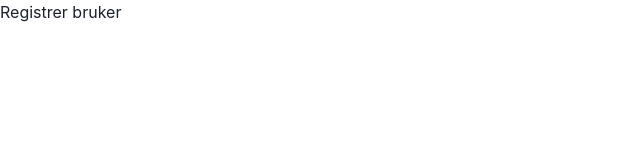
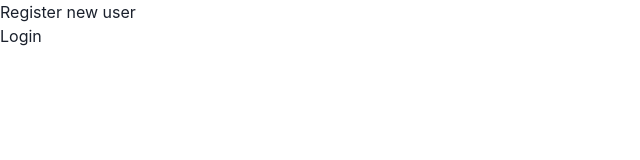
Before and after one commit to elismol/ReTicket, a React (Create React App) app in the folder frontend/: page / in a window 1280 px wide. Shown: the top 160 px of the page, without its empty margins (0-640 px from the left). Built offline with nearby package versions, Linux system fonts and the light colour scheme.

Commit message:
Fixed reference to login page

```diff
--- a/frontend/src/App.js
+++ b/frontend/src/App.js
@@ -1,8 +1,9 @@
 import "./App.css";
 import { BrowserRouter, Link, Route, Routes } from "react-router-dom";
 import RegisterPage from "./containers/RegisterPage";
+import LoginPage from "./containers/LoginPage";
 import { ChakraProvider } from "@chakra-ui/react";
-import axios from "axios"
+import axios from "axios";
 
 axios.defaults.baseURL = "http://localhost:8000";
 axios.defaults.headers.post["Content-Type"] = "application/json";
@@ -17,7 +18,18 @@ function App() {
             path="/"
             element={
               <div>
-                <Link to="/register">Registrer bruker</Link>
+                <Link to="/register">Register new user</Link>
+              </div>
+            }
+          />
+        </Routes>
+        <Routes>
+          <Route path="/users/login" element={<LoginPage />} />
+          <Route
+            path="/"
+            element={
+              <div>
+                <Link to="/users/login">Login</Link>
               </div>
             }
           />
--- a/frontend/src/containers/LoginPage/index.js
+++ b/frontend/src/containers/LoginPage/index.js
@@ -1,10 +1,4 @@
-import {
-    Box,
-    Center,
-    Container,
-    Heading,
-    VStack,
-  } from "@chakra-ui/react";
+import { Box, Center, Container, Heading, VStack } from "@chakra-ui/react";
 import { InputControl, SubmitButton } from "formik-chakra-ui";
 import React from "react";
 import * as Yup from "yup";
@@ -15,8 +9,8 @@ import {
 
 const validateSchema = Yup.object({
   email: Yup.string().required().email("Email is not valid").label("Email"),
-      password: Yup.string().required().label("Password")
-  })
+  password: Yup.string().required().label("Password"),
+});
 
 const LogIn = () => {
   const navigate = useNavigate();
```
Also changed, not shown: 2 other files (tests, documents, lock files or other folders). Lines whose indentation alone changed are shown as unchanged.
